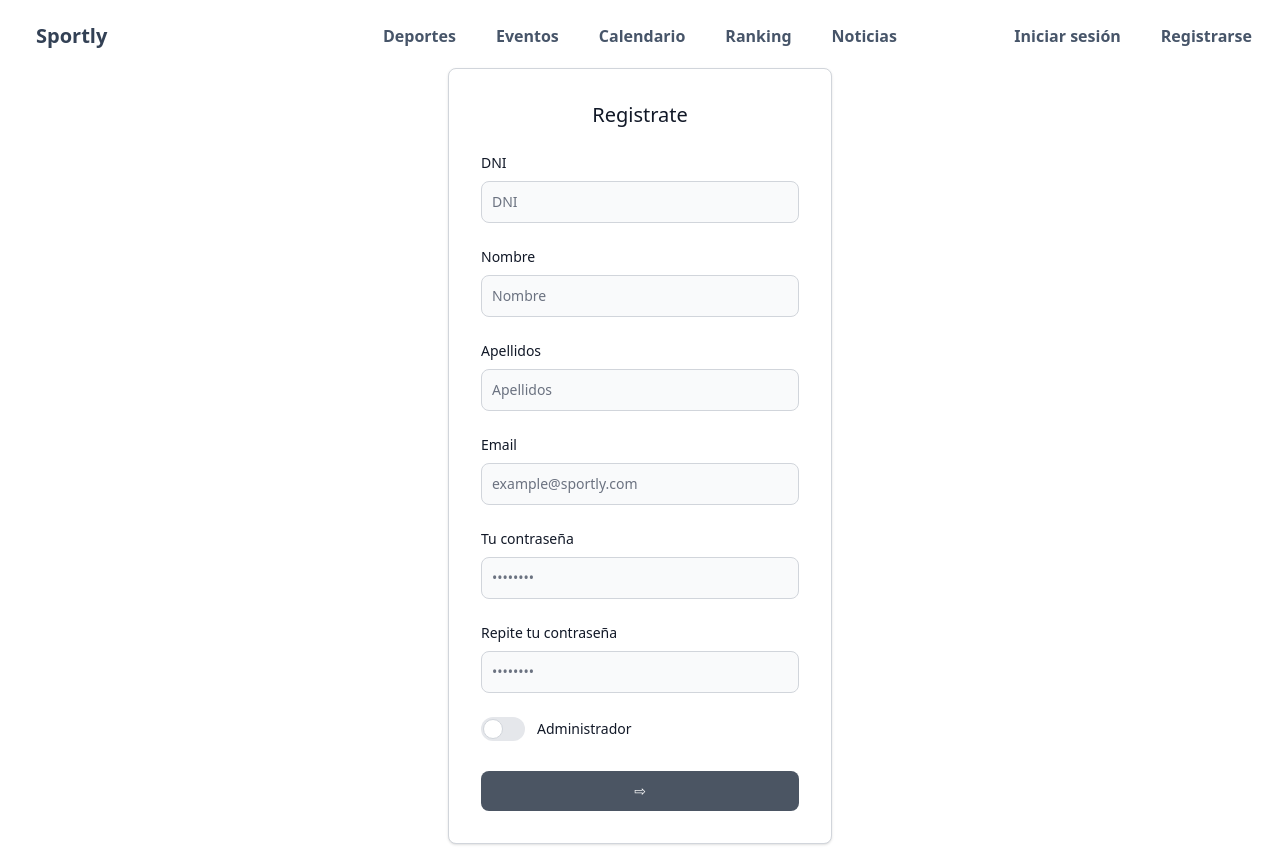
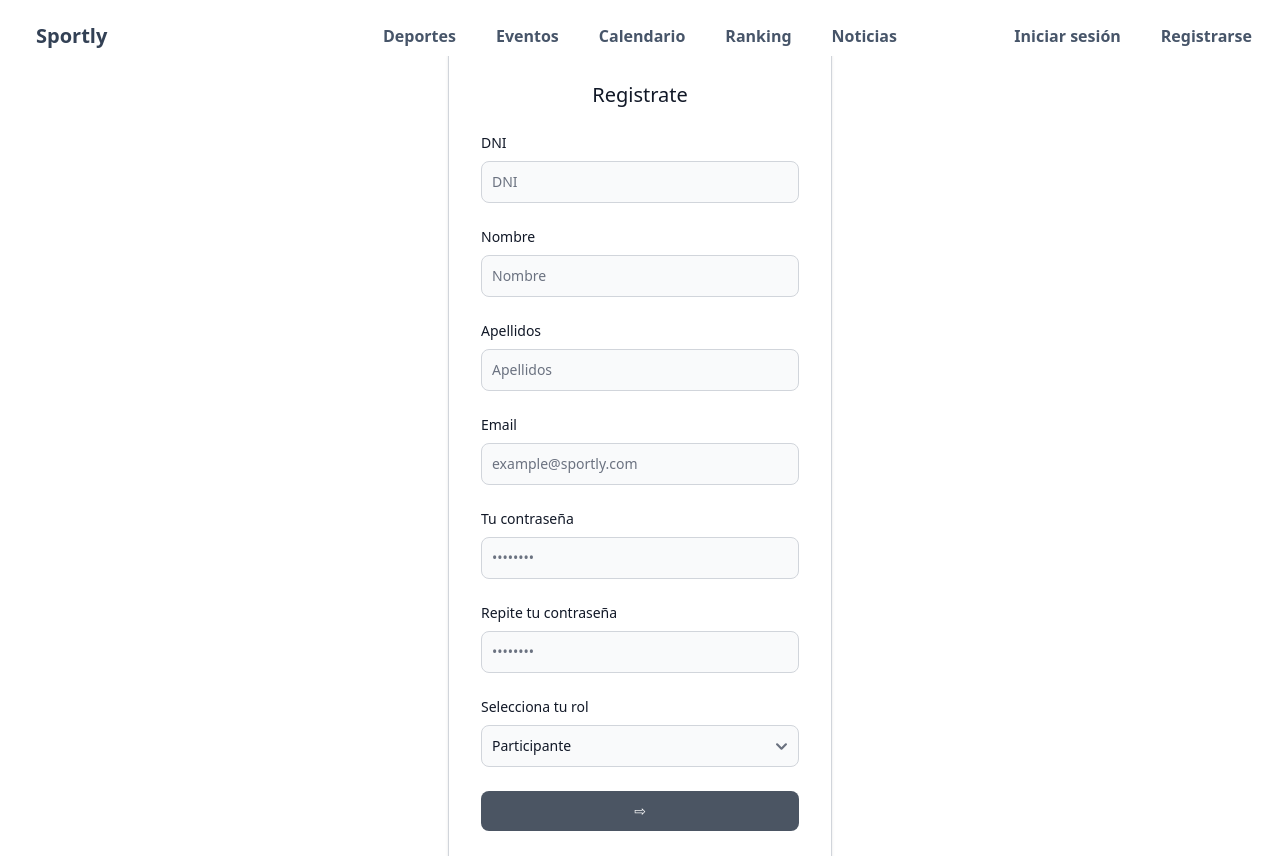
Before and after one commit to jorgebueno7/trabajo-fin-grado, a React (Vite) app in the folder client/: page /register in a window 1280 px wide. Built offline with nearby package versions, Linux system fonts and the light colour scheme; no server answers.

Commit message:
Modificación para admitir usuarios de tipo participante y organizador parte cliente

```diff
--- a/client/src/api/users.ts
+++ b/client/src/api/users.ts
@@ -12,11 +12,17 @@ export const getUserById = async (id: string) => {
   return response.data;
 };
 
-export const addUser = async (user: { dni: string; nombre: string; apellidos: string; email: string; password: string; isAdminUser: boolean;
+export const addUser = async (user: { dni: string; nombre: string; apellidos: string; email: string; password: string; role: string;
   fecha_nacimiento: string; telefono: string; direccion: string; altura: string; peso: string; deporte: string; mejor_marca: string; }) => {
   const response = await axios.post(API_URL + '/registro', user);
   return response.data;
 };
+
+// export const addUser = async (user: { dni: string; nombre: string; apellidos: string; email: string; password: string; isAdminUser: boolean;
+//   fecha_nacimiento: string; telefono: string; direccion: string; altura: string; peso: string; deporte: string; mejor_marca: string; }) => {
+//   const response = await axios.post(API_URL + '/registro', user);
+//   return response.data;
+// };
 
 export const completeProfile = async (id: string, profileData: { fecha_nacimiento: string; telefono: string; direccion: string;
     altura: number; peso: number; deporte: string; mejor_marca: string; }) => {
--- a/client/src/components/layout/Register.tsx
+++ b/client/src/components/layout/Register.tsx
@@ -1,5 +1,5 @@
 import React, { useState, useEffect, useContext } from 'react';
-import { getUsers } from '../../api/users';
+// import { getUsers } from '../../api/users';
 import { useNavigate } from 'react-router-dom';
 import { addUser } from '../../api/users';
 import UserContext from '../../context/UsersContext';
@@ -12,6 +12,7 @@ const Register = () => {
     const [password, setPassword] = useState('');
     const [repeatPassword, setRepeatPassword] = useState('');
     const [passwordError, setPasswordError] = useState('');
+    const [role, setRole] = useState('participante');
     const [telefono, setTelefono] = useState('');
     const [direccion, setDireccion] = useState('');
     const [altura, setAltura] = useState('');
@@ -24,8 +25,8 @@ const Register = () => {
     const [lowercaseRequirement, setLowercaseRequirement] = useState(false);
     const [uppercaseRequirement, setUppercaseRequirement] = useState(false);
     const [isPasswordInputFocused, setIsPasswordInputFocused] = useState(false);
-    const [isAdminUser, setIsAdminUser] = useState(false);
-    const [isAdminExists, setIsAdminExists] = useState(false);
+    // const [isAdminUser, setIsAdminUser] = useState(false);
+    // const [isAdminExists, setIsAdminExists] = useState(false);
     const [formError, setFormError] = useState('');
     const [currentPage, setCurrentPage] = useState(1);
 
@@ -34,17 +35,19 @@ const Register = () => {
         navigate('/confirm_login');
     };
 
-    const { isAdmin, setIsAdmin, setUser } = useContext(UserContext);
+    // const { isAdmin, setIsAdmin, setUser } = useContext(UserContext);
 
-    interface User {
-        isAdminUser: boolean;
-    }
+    const { setUser } = useContext(UserContext);
 
-    const fetchUsers = async () => {
-        const users = await getUsers();
-        const adminExists = users.some((user: User) => user.isAdminUser);
-        setIsAdminExists(adminExists);
-    };
+    // interface User {
+    //     isAdminUser: boolean;
+    // }
+
+    // const fetchUsers = async () => {
+    //     const users = await getUsers();
+    //     const adminExists = users.some((user: User) => user.isAdminUser);
+    //     setIsAdminExists(adminExists);
+    // };
 
     const comparePasswords = (password: string, repeatPassword: string) => {
         if (password !== repeatPassword) {
@@ -60,14 +63,15 @@ const Register = () => {
         setLowercaseRequirement(/[a-z]/.test(password));
         setUppercaseRequirement(/[A-Z]/.test(password));
         comparePasswords(password, repeatPassword);
-        fetchUsers();
+        // fetchUsers();
     }, [password, repeatPassword]);
 
     const handleSubmit = async (event: React.FormEvent) => {
         event.preventDefault();
         setFormError('');
 
-        if (!dni || !nombre || !apellidos || !email || !password || !repeatPassword || !telefono || !direccion || !altura || !peso || !deporte || !mejorMarca || !fechaNacimiento) {
+        console.log("Datos del formulario: ", dni, nombre, apellidos, email, password, repeatPassword, role, telefono, direccion, altura, peso, deporte, mejorMarca, fechaNacimiento);
+        if (!dni || !nombre || !apellidos || !email || !password || !repeatPassword || !role || !telefono || !direccion || !altura || !peso || !deporte || !mejorMarca || !fechaNacimiento) {
             setFormError('Todos los campos son obligatorios.');
             return;
         }
@@ -83,7 +87,8 @@ const Register = () => {
                 apellidos,
                 email,
                 password,
-                isAdminUser,
+                // isAdminUser,
+                role,
                 telefono,
                 direccion,
                 altura,
@@ -95,9 +100,9 @@ const Register = () => {
             setUser(response);
             console.log("Respuesta del registro del usuario: ", response);
 
-            if (isAdminUser) {
-                setIsAdmin(true);
-            }
+            // if (isAdminUser) {
+            //     setIsAdmin(true);
+            // }
 
             navigateConfirmLogin();
         } catch (error: any) {
@@ -234,7 +239,39 @@ const Register = () => {
                                 <p className="text-red-600 text-sm mt-2">{passwordError}</p>
                             )}
                         </div>
+
                         <div className="mb-5">
+                            <label htmlFor="role" className="block mb-2 text-sm font-medium text-gray-900 dark:text-white">
+                                Selecciona tu rol
+                            </label>
+                            <select
+                                id="role"
+                                value={role}
+                                onChange={e => setRole(e.target.value)}
+                                className="bg-gray-50 border border-gray-300 text-gray-900 text-sm rounded-lg focus:ring-blue-600 focus:border-blue-600 block w-full p-2.5 dark:bg-gray-600 dark:border-gray-500 dark:placeholder-gray-400 dark:text-white"
+                            >
+                                <option value="participante">Participante</option>
+                                <option value="organizador">Organizador</option>
+                            </select>
+                        </div>
+
+
+
+                        {/* <div className="mb-4 border-b mx-auto border-gray-200 dark:border-gray-700">
+                            <label htmlFor="user-type" className="block mb-2 text-sm font-medium text-gray-900 dark:text-white">Tipo de usuario</label>
+                            <ul className="flex flex-wrap text-sm font-medium text-center text-gray-500 dark:text-gray-400">
+                                <li className="me-2">
+                                    <a href="#" className="inline-block px-4 py-3 text-white bg-blue-600 rounded-lg active" aria-current="page">Tab 1</a>
+                                </li>
+                                <li className="me-2">
+                                    <a href="#"  className="inline-block px-4 py-3 rounded-lg hover:text-gray-900 hover:bg-gray-100 dark:hover:bg-gray-800 dark:hover:text-white">Tab 2</a>
+                                </li>
+                            </ul>
+                        </div> */}
+
+
+
+                        {/* <div className="mb-5">
                             <label className="inline-flex items-center cursor-pointer">
                                 <input
                                     type="checkbox"
@@ -253,7 +290,7 @@ const Register = () => {
                                 <div className="relative w-11 h-6 bg-gray-200 rounded-full peer dark:bg-gray-700 peer-checked:after:translate-x-full rtl:peer-checked:after:-translate-x-full peer-checked:after:border-white after:content-[''] after:absolute after:top-0.5 after:start-[2px] after:bg-white after:border-gray-300 after:border after:rounded-full after:h-5 after:w-5 after:transition-all dark:border-gray-600 peer-checked:bg-blue-600"></div>
                                 <span className="ms-3 text-sm font-medium text-gray-900 dark:text-gray-900">Administrador</span>
                             </label>
-                        </div>
+                        </div> */}
                         <button
                             type="button"
                             onClick={handleNext}
```
